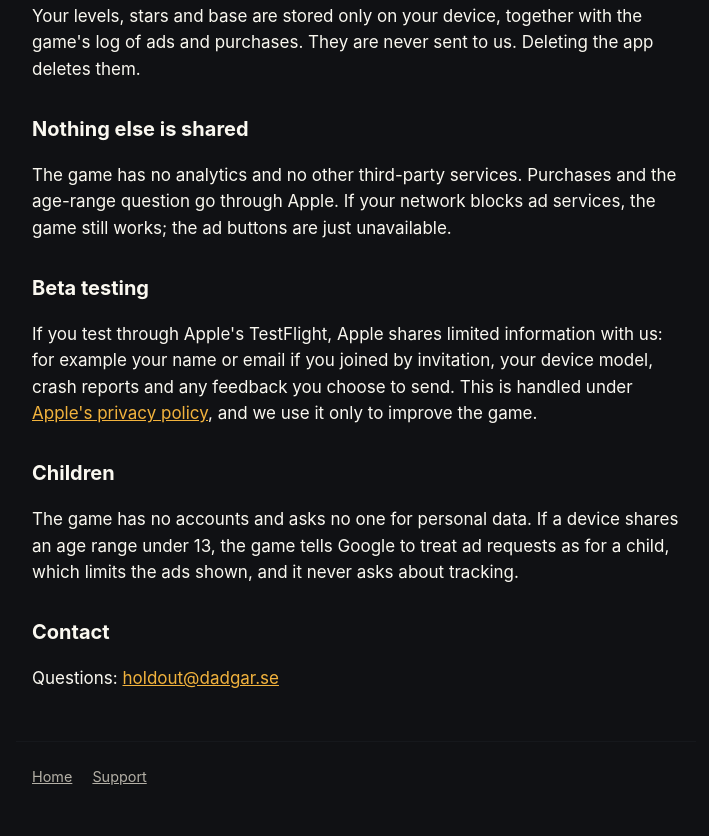
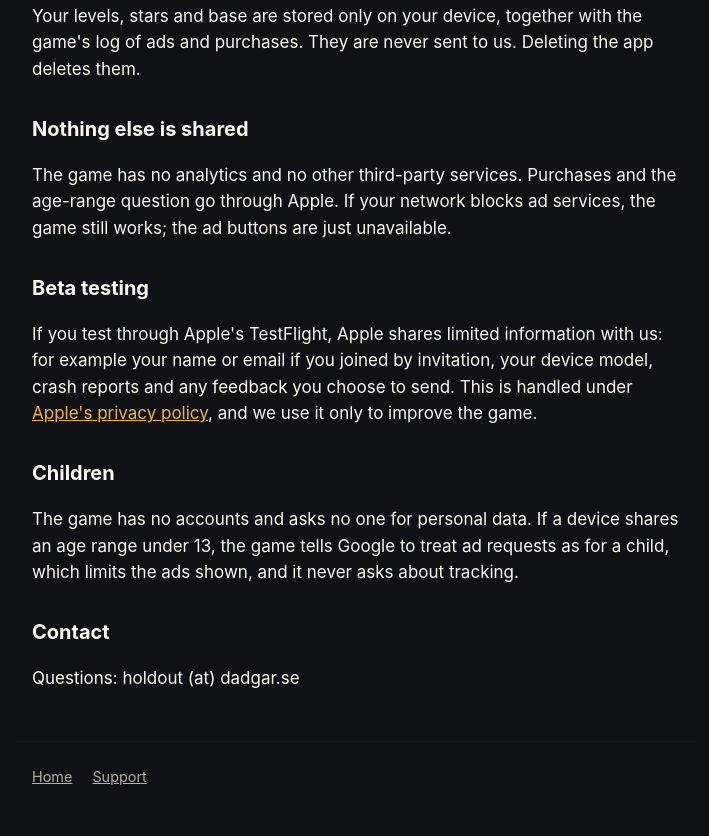
Before and after one commit to filipdadgar/holdout4ever-site, a plain HTML site: page privacy.html in a window 1280 px wide. Shown: the part 1671-2507 px from the top of the page, without its empty margins (284-993 px from the left). Drawn offline with Linux system fonts and the light colour scheme.

Commit message:
Show the contact email as plain text only, with no link

```diff
--- a/privacy.html
+++ b/privacy.html
@@ -40,20 +40,11 @@
   <p>The game has no accounts and asks no one for personal data. If a device shares an age range under 13, the game tells Google to treat ad requests as for a child, which limits the ads shown, and it never asks about tracking.</p>
 
   <h2>Contact</h2>
-  <p>Questions: <span class="email" data-u="holdout" data-d="dadgar.se">holdout (at) dadgar.se</span></p>
+  <p>Questions: holdout (at) dadgar.se</p>
 </main>
 <footer>
   <a href="./">Home</a>
   <a href="support.html">Support</a>
 </footer>
-<script>
-  document.querySelectorAll('.email').forEach(function (el) {
-    var a = el.dataset.u + '@' + el.dataset.d;
-    var link = document.createElement('a');
-    link.href = 'mailto:' + a;
-    link.textContent = a;
-    el.replaceWith(link);
-  });
-</script>
 </body>
 </html>
```
Also changed, not shown: support.html (+1 -10 lines).
